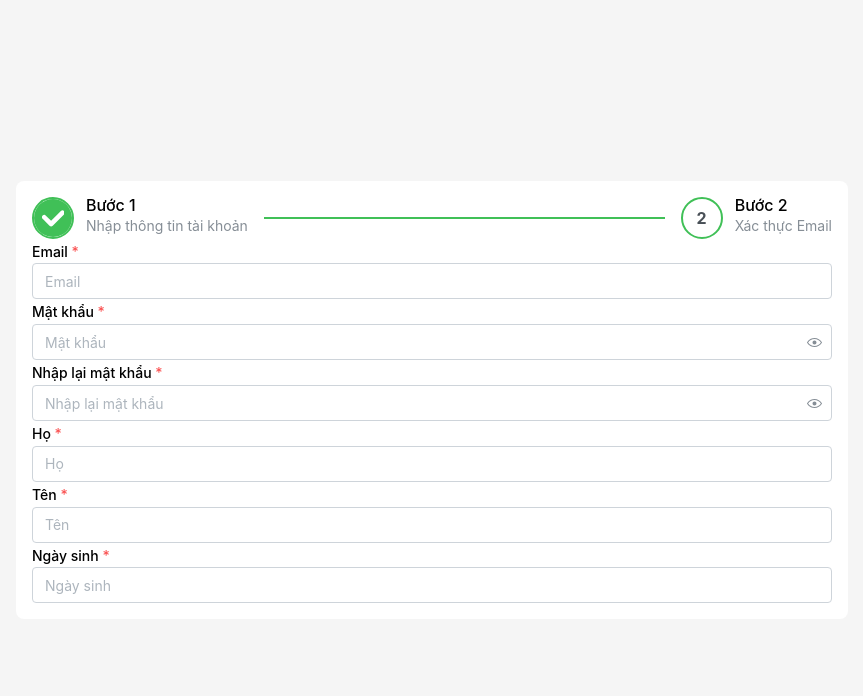
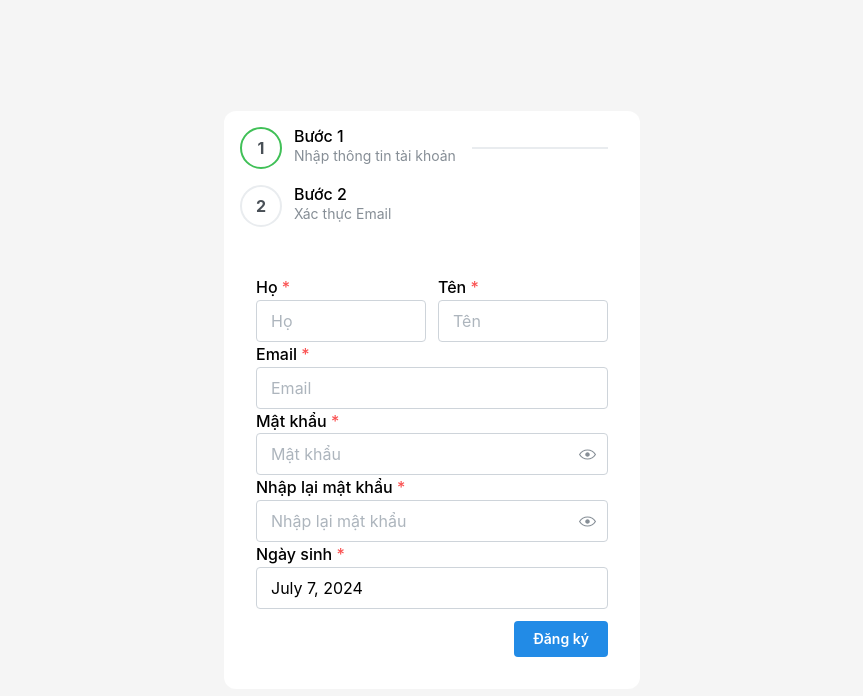
Before and after one commit to htilssu/e-wallet-fe, a React (Vite) app: page /register in a window 1280 px wide. Shown: the top 696 px of the page, without its empty margins (208-1071 px from the left). Built offline with nearby package versions, Linux system fonts and the light colour scheme.

Commit message:
fix: fix nah

```diff
--- a/src/components/auth/LoginForm.jsx
+++ b/src/components/auth/LoginForm.jsx
@@ -51,7 +51,7 @@ const LoginForm = ({ imageLink, registrationLink }) => {
           }
         })
         .catch((res) => {
-          if (res.data.message) {
+          if (res.data && res.data.message) {
             setError(res.data.message);
           }
         });
--- a/src/components/auth/RegistrationForm.jsx
+++ b/src/components/auth/RegistrationForm.jsx
@@ -1,28 +1,16 @@
-// eslint-disable-next-line no-unused-vars
-import React from "react";
+import { useEffect, useState } from "react";
 import { useForm } from "@mantine/form";
 import dayjs from "dayjs";
-import { PasswordInput, Stepper, TextInput } from "@mantine/core";
+import { Button, PasswordInput, Stepper, TextInput } from "@mantine/core";
 import "@mantine/dates/styles.css";
-import { DateInput, DatePickerInput } from "@mantine/dates";
+import { DateInput } from "@mantine/dates";
 import customParseFormat from "dayjs/plugin/customParseFormat";
+import OtpVerification from "../otpverify/OTPverification.jsx";
 
 dayjs.extend(customParseFormat);
 
 dayjs("05/02/2024 01:02:03 PM -05:00", "DD/MM/YYYY HH:mm:ss A Z");
 
-const steps = [
-  {
-    step: 1,
-    description: "Nhập thông tin tài khoản",
-  },
-  {
-    step: 2,
-    description: "Xác thực Email",
-  },
-];
-
-// eslint-disable-next-line react/prop-types
 const RegistrationForm = ({ loginLink }) => {
   const form = useForm({
     name: "registerForm",
@@ -39,11 +27,133 @@ const RegistrationForm = ({ loginLink }) => {
       gender: null,
       userName: "",
     },
+    validate: {
+      userName: (email) => {
+        if (email === "") {
+          return "Hãy nhập email";
+        }
+      },
+      password: (pass) => {
+        if (pass === "") {
+          return "Yêu cầu điền mât khẩu";
+        }
+      },
+      lastName: (lastName) => {
+        if (lastName === "") {
+          return "Không được để trống";
+        }
+      },
+      firstName: (firstName) => {
+        if (firstName === "") {
+          return "Không được để trống";
+        }
+      },
+    },
   });
 
+  function onNextHandle() {
+    // form.validate();
+    setStep(step + 1);
+  }
+
+  const VerifyEmail = ({ email }) => {
     return (
-    <div className="form-box register p-4 flex items-center min-h-screen justify-center">
-      <form className="w-2/3 bg-white p-4 rounded-lg" action="">
+      <div>
+        <div>
+          <OtpVerification to={email} />
+          <Button onclick={onNextHandle} />
+        </div>
+      </div>
+    );
+  };
+
+  const InputInformationForm = () => {
+    return (
+      <form className="w-full bg-white p-4 rounded-lg" action="">
+        <div>
+          <div className={"flex gap-3"}>
+            <TextInput
+              className={"w-full"}
+              {...form.getInputProps("lastName")}
+              placeholder="Họ"
+              size={"md"}
+              label="Họ"
+              required
+            />
+            <TextInput
+              className={"w-full"}
+              {...form.getInputProps("firstName")}
+              placeholder="Tên"
+              size={"md"}
+              label="Tên"
+              required
+            />
+          </div>
+          <TextInput
+            placeholder="Email"
+            {...form.getInputProps("email")}
+            label="Email"
+            size={"md"}
+            required
+          />
+          <PasswordInput
+            placeholder="Mật khẩu"
+            {...form.getInputProps("password")}
+            label="Mật khẩu"
+            type="password"
+            size={"md"}
+            required
+          />
+          <PasswordInput
+            placeholder="Nhập lại mật khẩu"
+            {...form.getInputProps("confirmPassword")}
+            label="Nhập lại mật khẩu"
+            type="password"
+            size={"md"}
+            required
+          />
+
+          <DateInput
+            size={"md"}
+            placeholder="Ngày sinh"
+            {...form.getInputProps("dob")}
+            label="Ngày sinh"
+            required
+          />
+        </div>
+        <div className={"flex justify-end mt-3"}>
+          <Button onClick={onNextHandle} type={"submit"}>
+            Đăng ký
+          </Button>
+        </div>
+      </form>
+    );
+  };
+
+  const [step, setStep] = useState(0);
+
+  const steps = [
+    {
+      step: 1,
+      description: "Nhập thông tin tài khoản",
+      element: <InputInformationForm />,
+    },
+    {
+      step: 2,
+      description: "Xác thực Email",
+      element: <VerifyEmail email={form.values.email} />,
+    },
+  ];
+
+  return (
+    <div className="form-box register md:p-4 h-0 flex items-center min-h-screen justify-center">
+      <div
+        className={
+          "w-full bg-white sm:bg-transparent h-full flex flex-col justify-center items-center"
+        }
+      >
+        <div className={"bg-white sm:w-7/12 rounded-xl  md:w-6/12 lg:w-4/12"}>
+          <div className="hidden md:flex p-4 flex-col">
             <Stepper
               styles={{
                 stepIcon: {
@@ -55,7 +165,7 @@ const RegistrationForm = ({ loginLink }) => {
                 },
               }}
               color="green"
-          active={1}
+              active={step}
             >
               {steps.map((step) => (
                 <Stepper.Step
@@ -65,25 +175,10 @@ const RegistrationForm = ({ loginLink }) => {
                 />
               ))}
             </Stepper>
-        <div>
-          <TextInput placeholder="Email" label="Email" required />
-          <PasswordInput
-            placeholder="Mật khẩu"
-            label="Mật khẩu"
-            type="password"
-            required
-          />
-          <PasswordInput
-            placeholder="Nhập lại mật khẩu"
-            label="Nhập lại mật khẩu"
-            required
-          />
-
-          <TextInput placeholder="Họ" label="Họ" required />
-          <TextInput placeholder="Tên" label="Tên" required />
-          <DateInput placeholder="Ngày sinh" label="Ngày sinh" required />
           </div>
-      </form>
+          <div className={"p-4"}>{steps[step].element}</div>
+        </div>
+      </div>
     </div>
   );
 };
--- a/src/util/requestUtil.js
+++ b/src/util/requestUtil.js
@@ -2,7 +2,8 @@ import axios from "axios";
 import { getCookie } from "./cookieUtil.js";
 
 // const apiUrl = "http://ewalletapi.htilssu.id.vn/api";
-const apiUrl = "http://api.htilssu.com";
+const apiUrl = "http://api.htilssu.com/";
+// const apiUrl = "http://localhost:8080/";
 
 const request = axios.create({
   baseURL: apiUrl,
@@ -12,6 +13,8 @@ const request = axios.create({
 const post = async (url, data) => {
   //get cookies from browser
   const token = getCookie("token");
+  console.log(document.cookie);
+  console.log(token);
   if (token) {
     request.defaults.headers.common["Authorization"] = `Bearer ${token}`;
   }
```
Lines whose indentation alone changed are shown as unchanged.
